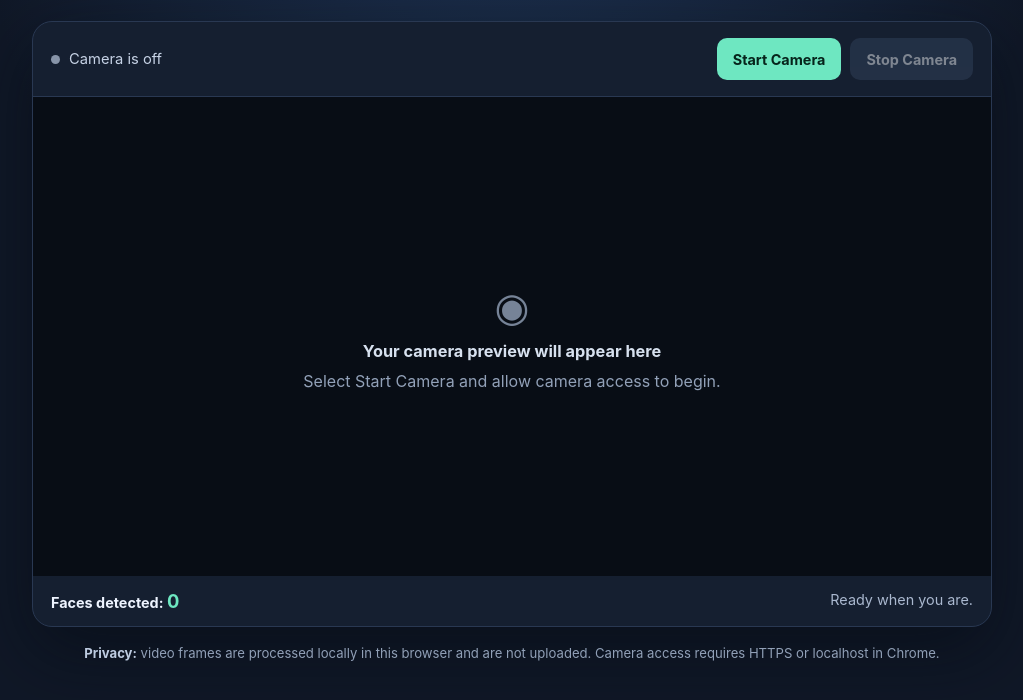
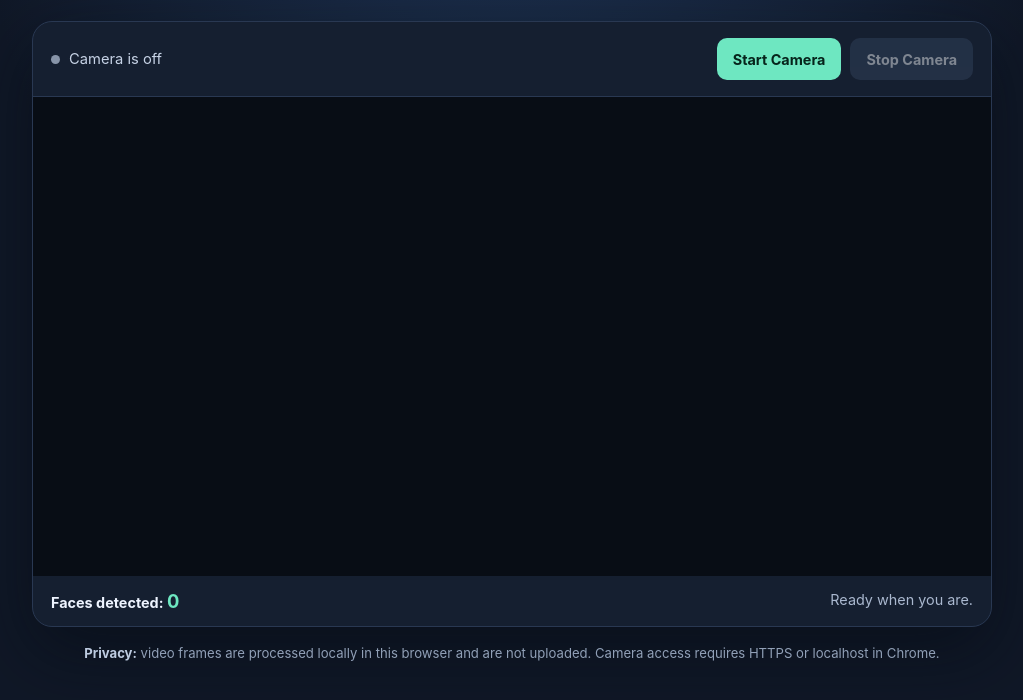
Before and after one commit to techbotsacademy/PromptPlayground, a plain HTML site: page index.html in a window 1280 px wide. Shown: the part 188-888 px from the top of the page, without its empty margins (128-1151 px from the left). Drawn offline with Linux system fonts and the light colour scheme.

Commit message:
Modify title and clean up camera placeholder
Updated the title for clarity and removed placeholder text for camera preview.

```diff
--- a/index.html
+++ b/index.html
@@ -4,7 +4,7 @@
   <meta charset="UTF-8">
   <meta name="viewport" content="width=device-width, initial-scale=1">
   <meta name="theme-color" content="#101827">
-  <title>Face Detection using MediaPipe</title>
+  <title>Face Detection — MediaPipe</title>
   <style>
     :root {
       color-scheme: dark;
@@ -86,9 +86,6 @@
         <video id="video" autoplay muted playsinline aria-label="Webcam video"></video>
         <canvas id="overlay" aria-hidden="true"></canvas>
         <div class="placeholder" id="placeholder">
-          <span class="camera-icon" aria-hidden="true">◉</span>
-          <strong>Your camera preview will appear here</strong>
-          <span>Select Start Camera and allow camera access to begin.</span>
         </div>
       </div>
       <div class="stats">
@@ -132,7 +129,7 @@
       function drawDetections(results) {
         ctx.clearRect(0, 0, canvas.width, canvas.height);
         const detections = results.detections || [];
-        faceCount.textContent = String(detections.length);
+//        faceCount.textContent = String(detections.length);
         ctx.lineWidth = Math.max(2, canvas.width / 400);
 
         detections.forEach((detection) => {
```
